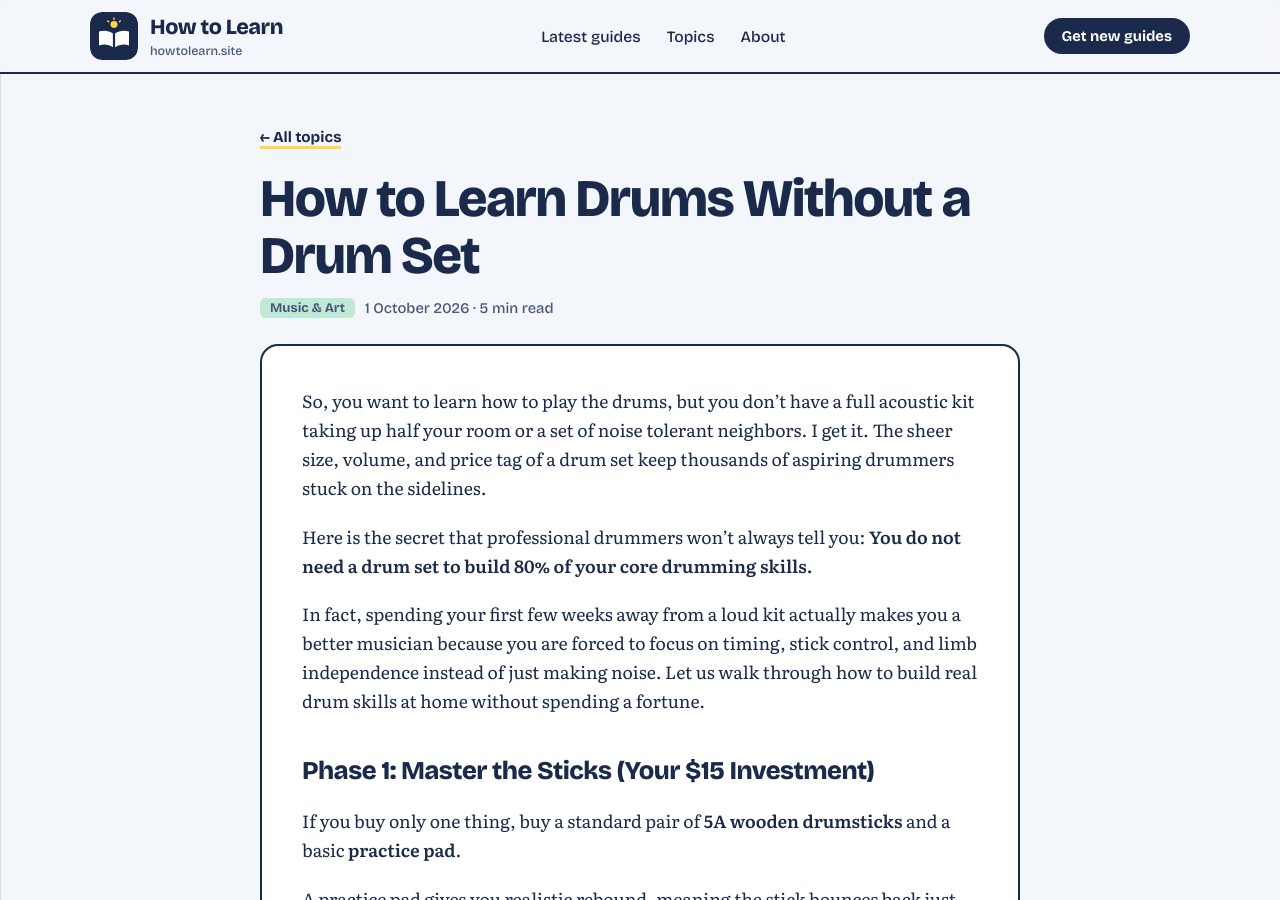
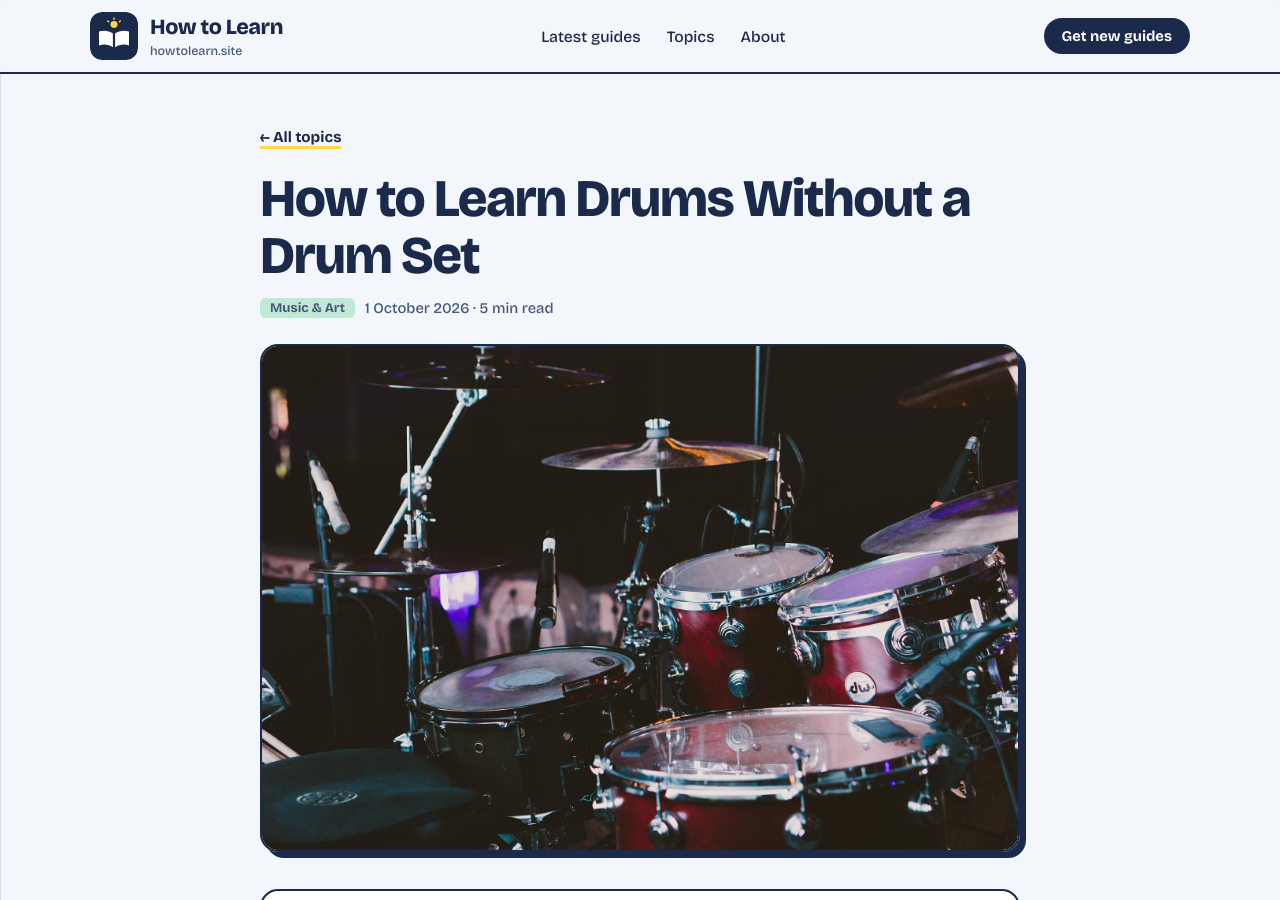
Before and after one commit to mehuls-ER7/mehuls-ER7.github.io, a Jekyll site: the page built from _posts/2026-10-02-drumming-guide.md, in a window 1280 px wide and 900 px high. Built offline with Jekyll 4.4.1, drawn with Linux system fonts in a browser that asks for light colours.

Commit message:
Update 2026-10-02-drumming-guide.md

```diff
--- a/_posts/2026-10-02-drumming-guide.md
+++ b/_posts/2026-10-02-drumming-guide.md
@@ -3,6 +3,7 @@ title: "How to Learn Drums Without a Drum Set"
 date: 2026-10-01
 category: Music & Art
 description: "A practical guide to building real drumming technique, stick control, and limb coordination at home without a full kit."
+image: "/images/pexels-drum-set.jpg"
 ---
 
 So, you want to learn how to play the drums, but you don't have a full acoustic kit taking up half your room or a set of noise tolerant neighbors. I get it. The sheer size, volume, and price tag of a drum set keep thousands of aspiring drummers stuck on the sidelines.
```
